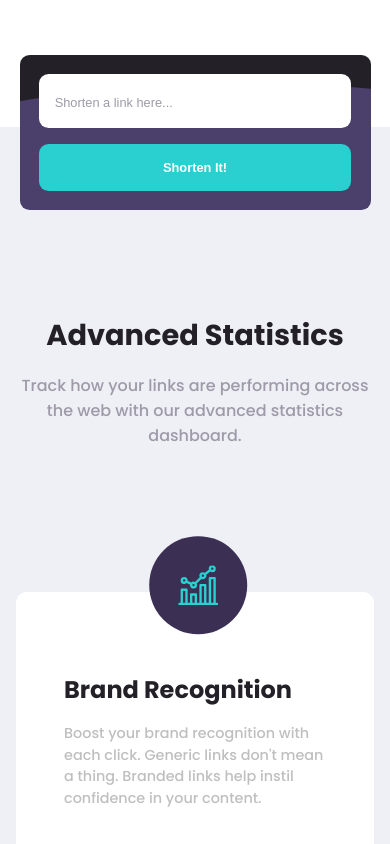
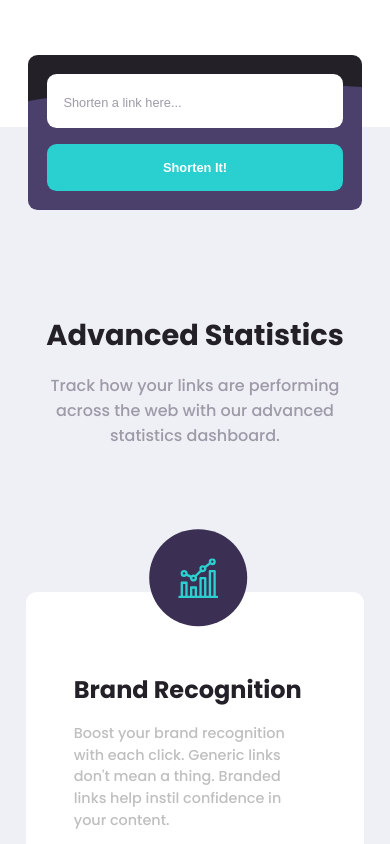
Before and after one commit to slekstut/url-shortening-api-master, a Vue app: page / in a window 390 px wide. Shown: the part 660-1504 px from the top of the page. Built offline with nearby package versions, Linux system fonts and the light colour scheme.

Commit message:
tablet about cards styling started

```diff
--- a/src/App.vue
+++ b/src/App.vue
@@ -53,6 +53,15 @@ body {
   color: $veryDarkViolet;
 }
 
+@media (max-width: 768px) {
+  body {
+    font-size: $font-size-md;
+  }
+  h1 {
+    font-size: $fontSize;
+  }
+}
+
 #app {
   -webkit-font-smoothing: antialiased;
   -moz-osx-font-smoothing: grayscale;
--- a/src/assets/scss/_variables.scss
+++ b/src/assets/scss/_variables.scss
@@ -8,6 +8,7 @@ $veryDarkBlue: hsl(255, 11%, 22%);
 $veryDarkViolet: hsl(260, 8%, 14%);
 $white: #fff;
 $fontSize: 18px;
+$font-size-md: 12px;
 @import url('https://fonts.googleapis.com/css2?family=Poppins:wght@500;700&display=swap');
 $fontFamily: 'Poppins',
 sans-serif;
--- a/src/views/About.vue
+++ b/src/views/About.vue
@@ -354,7 +354,7 @@ export default {
 @media only screen and (max-width: 768px) {
   .container {
     .wrapper {
-      width: 100%;
+      width: 95%;
       .shortener-container {
         max-width: 90%!important;
         .shortener-wrapper {
@@ -376,8 +376,8 @@ export default {
       .url-list {
         .shortened-url__inner {
           flex-direction: column;
-          gap: 1rem;
-          align-items: flex-start;
+          gap: 2rem;
+          align-items: center;
           div {
             width: 100%;
             display: flex;
```
